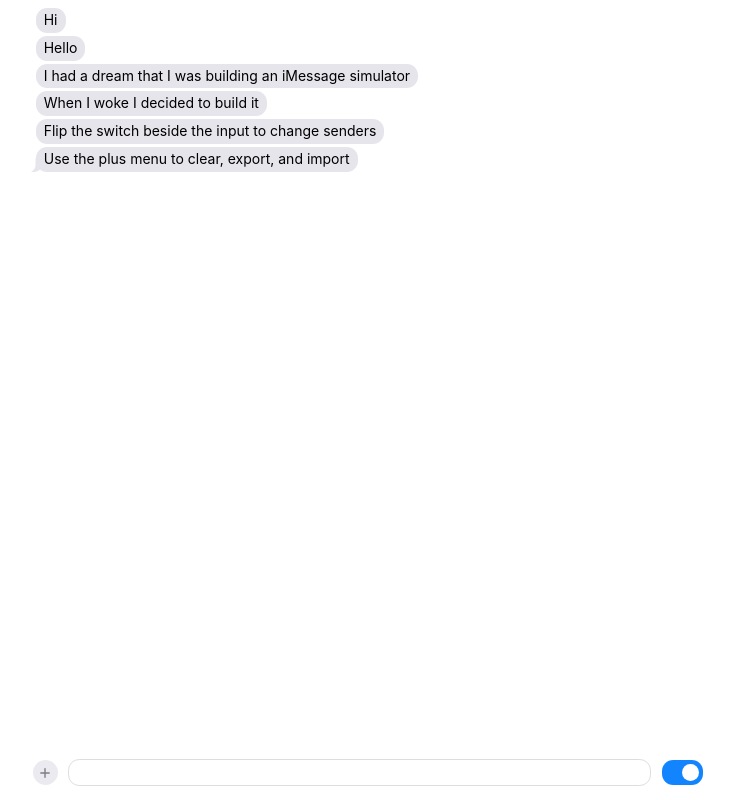
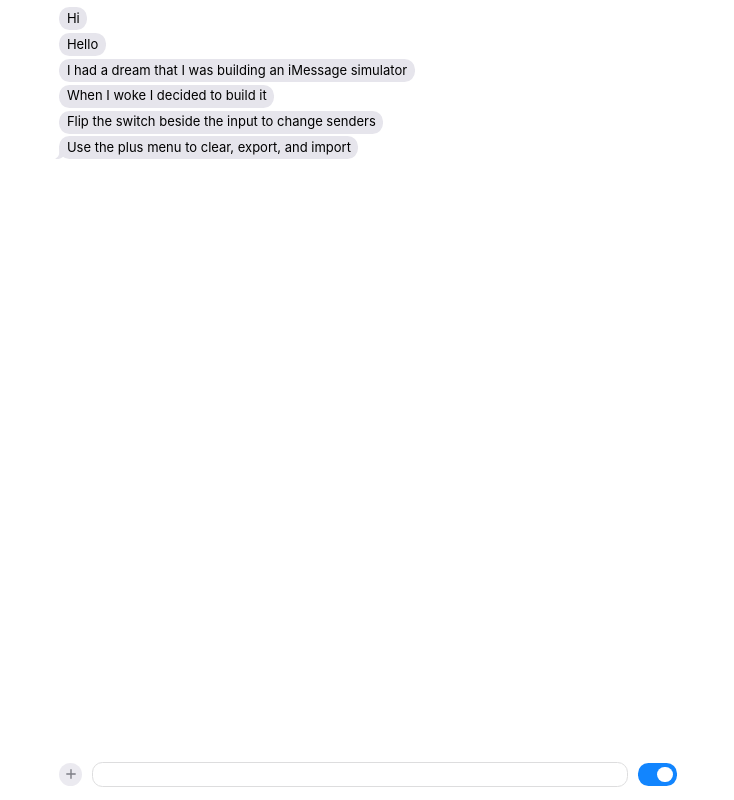
Before and after one commit to peterchinman/message-simulator, a plain HTML site: page index.html in a window 1280 px wide. Shown: the whole page, without its empty margins (272-1006 px from the left). Drawn offline with Linux system fonts and the light colour scheme.

Commit message:
Fix spacing at mobile width

```diff
--- a/styles.css
+++ b/styles.css
@@ -13,8 +13,10 @@ A: I designed the message sipper to have whole number pixel sizes & offsets at 1
 */
 
 :root {
-  --font-size: 14px;
+  --font-size: 13px;
   font-size: var(--font-size);
+
+  --padding-inline: 1.5rem;
 
   --native-sender-color: #1285fe;
   --recipient-color: #e6e5ec;
@@ -33,6 +35,13 @@ A: I designed the message sipper to have whole number pixel sizes & offsets at 1
   --message-tail-offset: calc(-1 * 4.5rem / 14);
 
   --single-line-message-height: calc(1lh + 2 * var(--message-padding-block));
+}
+
+@media (max-width: 480px) {
+  :root {
+    --font-size: 14px;
+    --padding-inline: .9rem;
+  }
 }
 
 html,
@@ -67,7 +76,7 @@ body {
 .message-container {
   display: flex;
   flex-direction: column;
-  padding-inline: 1.5rem;
+  padding-inline: var(--padding-inline);
   overflow-y: scroll;
   padding-top: var(--message-spacing);
 }
@@ -134,7 +143,7 @@ body {
   bottom: 0;
   display: flex;
   width: 100%;
-  padding-inline: 1.3rem;
+  padding-inline: var(--padding-inline);
   padding-block: 1rem;
   justify-content: space-between;
   align-items: center;
```
